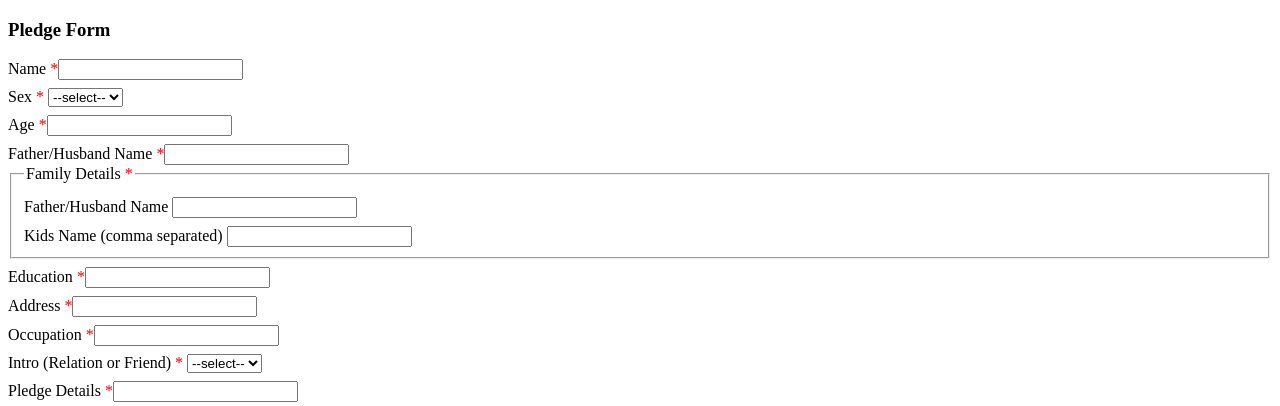
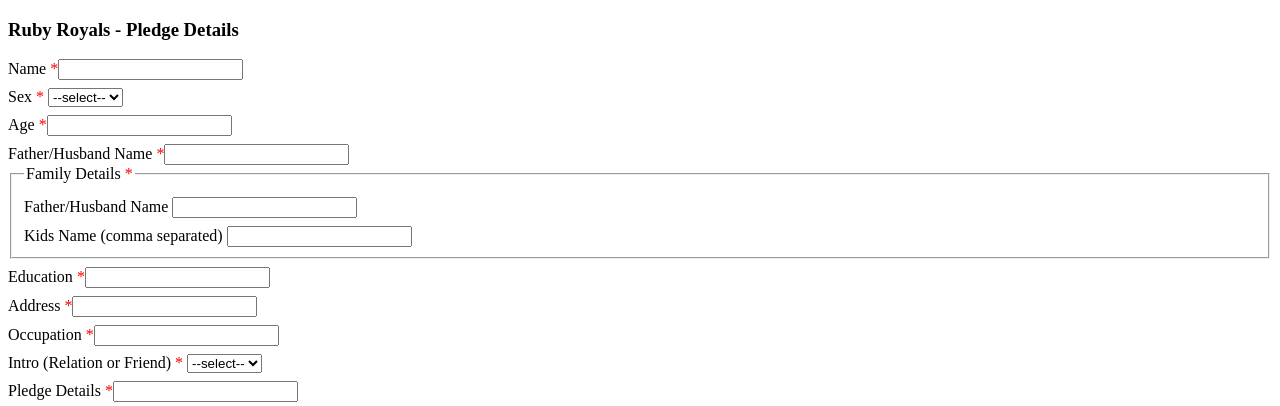
Before and after one commit to Afzarj/rubyroyals, a Flask app: template templates/form.html in a window 1280 px wide. Shown: the top 406 px of the page. Run offline with Flask 3, Linux system fonts and the light colour scheme; the template is opened without the code that fills it, so the values that code supplies are empty.

```diff
--- a/templates/form.html
+++ b/templates/form.html
@@ -11,7 +11,7 @@
   </style>
 </head>
 <body>
-  <h3>Pledge Form</h3>
+  <h3>Ruby Royals - Pledge Details</h3>
   {% with messages = get_flashed_messages(with_categories=true) %}
     {% if messages %}
       <ul>
```
